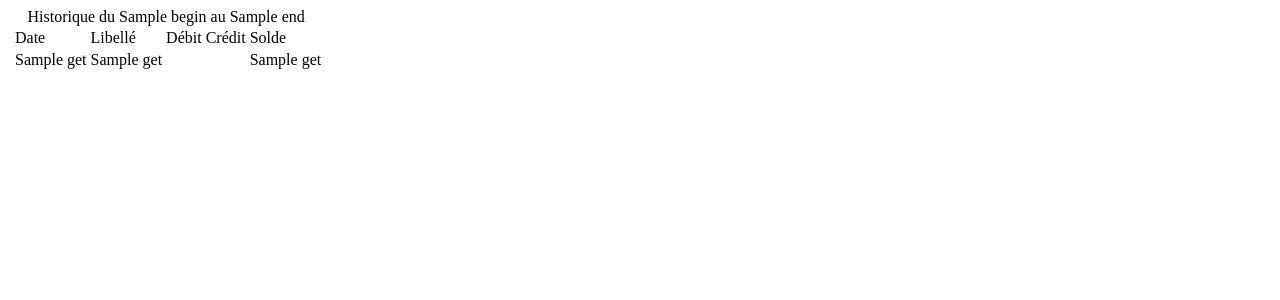
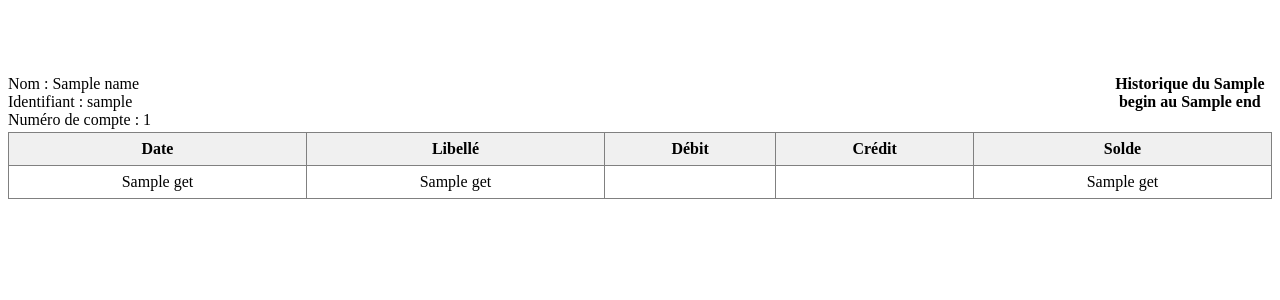
Before and after one commit to EuskalMoneta/api, a Django app: template src/api/cel/templates/summary/summary.html in a window 1280 px wide. Shown: the top 300 px of the page. Run offline with Django 3.2, Linux system fonts and the light colour scheme; the template is opened without the code that fills it: most values are stand-ins (such as "Sample title", 1, 10 or a date in 2020); parts of the project's set-up code (start-up, migrations or seed data) failed here and were passed over.

Commit message:
[IMP] Better PDF history export

```diff
--- a/src/api/cel/templates/summary/summary.html
+++ b/src/api/cel/templates/summary/summary.html
@@ -1,34 +1,88 @@
+{% load staticfiles i18n %}
 {% load template_tags %}
 
 <!doctype html>
 <html>
     <head>
         <meta charset="utf-8">
-        <title></title>
+        <title>Historique du {{ period|get_item:'begin' }} au {{ period|get_item:'end' }}</title>
+        <style>
+            table {
+                border-collapse:collapse;
+                width:100%;
+                text-align:center;
+                margin-bottom: 5px;
+            }
+
+            table, th, td {
+                border: 1px solid gray;
+            }
+
+            table > thead > tr > th {
+              vertical-align: bottom;
+              border-bottom: 2px solid #ddd;
+            }
+
+            table tr:nth-child(odd) td {
+              background-color: #F0F0F0;
+            }
+
+            th, td {
+                height: 24px;
+                padding:4px;
+                vertical-align:middle;
+            }
+
+            .rowtitle {
+                font-weight:bold;
+            }
+
+            article {
+                margin-top: 75px;
+            }
+        </style>
     </head>
     <body>
+        <header>
+            <div style="width:100%">
+                <div style="width:87%;float:left">
+                    <aside>
+                        Nom : {{ name }} <br />
+                        Identifiant : {{ account_login }}<br />
+                        Numéro de compte : {{ account_number }}
+                    </aside>
+                </div>
+                <div>
+                    {% if 'E' in account_login %}
+                        <img src="{% static 'img/icon-eusko.jpg' %}" alt="Logo Euskal Moneta" style="width:100px;">
+                    {% elif 'Z' in account_login %}
+                        <img src="{% static 'img/icon-eusko_pro.jpg' %}" alt="Logo Euskal Moneta" style="width:100px;">
+                    {% endif %}
+                </div>
+            </div>
+        </header>
+        <article>
+            <h4 style="text-align:center">Historique du {{ period|get_item:'begin' }} au {{ period|get_item:'end' }}</h4>
             <table>
-            <caption>Historique du {{ period|get_item:'begin' }} au {{ period|get_item:'end' }}</caption>
-            <th>
-                <td>
+                <tr>
+                    <td class="rowtitle">
                         Date
                     </td>
-                <td>
+                    <td class="rowtitle">
                         Libellé
                     </td>
-                <td>
+                    <td class="rowtitle">
                         Débit
                     </td>
-                <td>
+                    <td class="rowtitle">
                         Crédit
                     </td>
-                <td>
+                    <td class="rowtitle">
                         Solde
                     </td>
-            </th>
+                </tr>
                 {% for item in account_history|get_item:'pageItems' %}
                 <tr>
-                <td></td>
                     <td>
                         {{ item|get_item:'date' }}
                     </td>
@@ -51,5 +105,6 @@
                 </tr>
                 {% endfor %}
             </table>
+        </article>
     </body>
 </html>
```
Also changed, not shown: src/api/cel/views.py (+7 -4 lines). Lines whose indentation alone changed are shown as unchanged.
